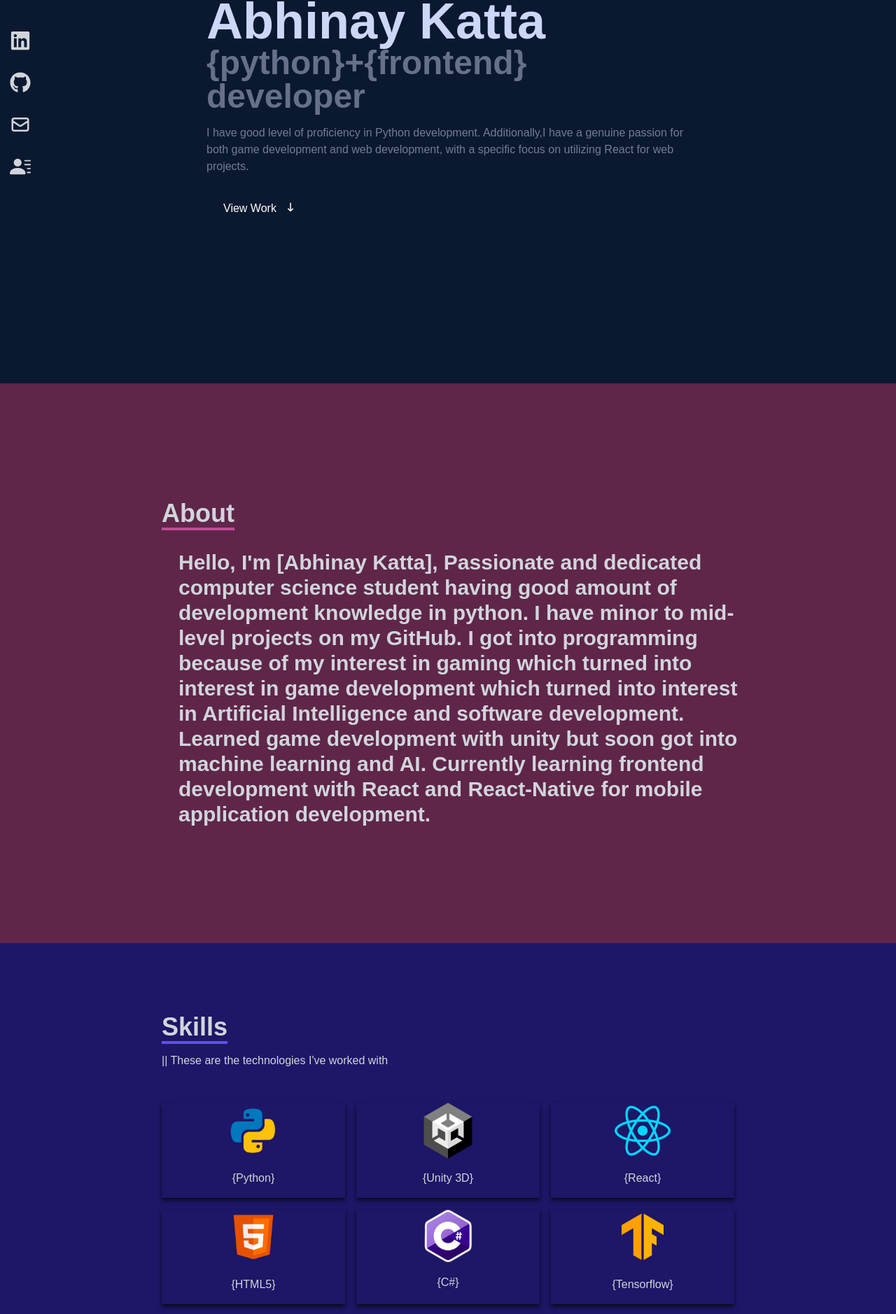
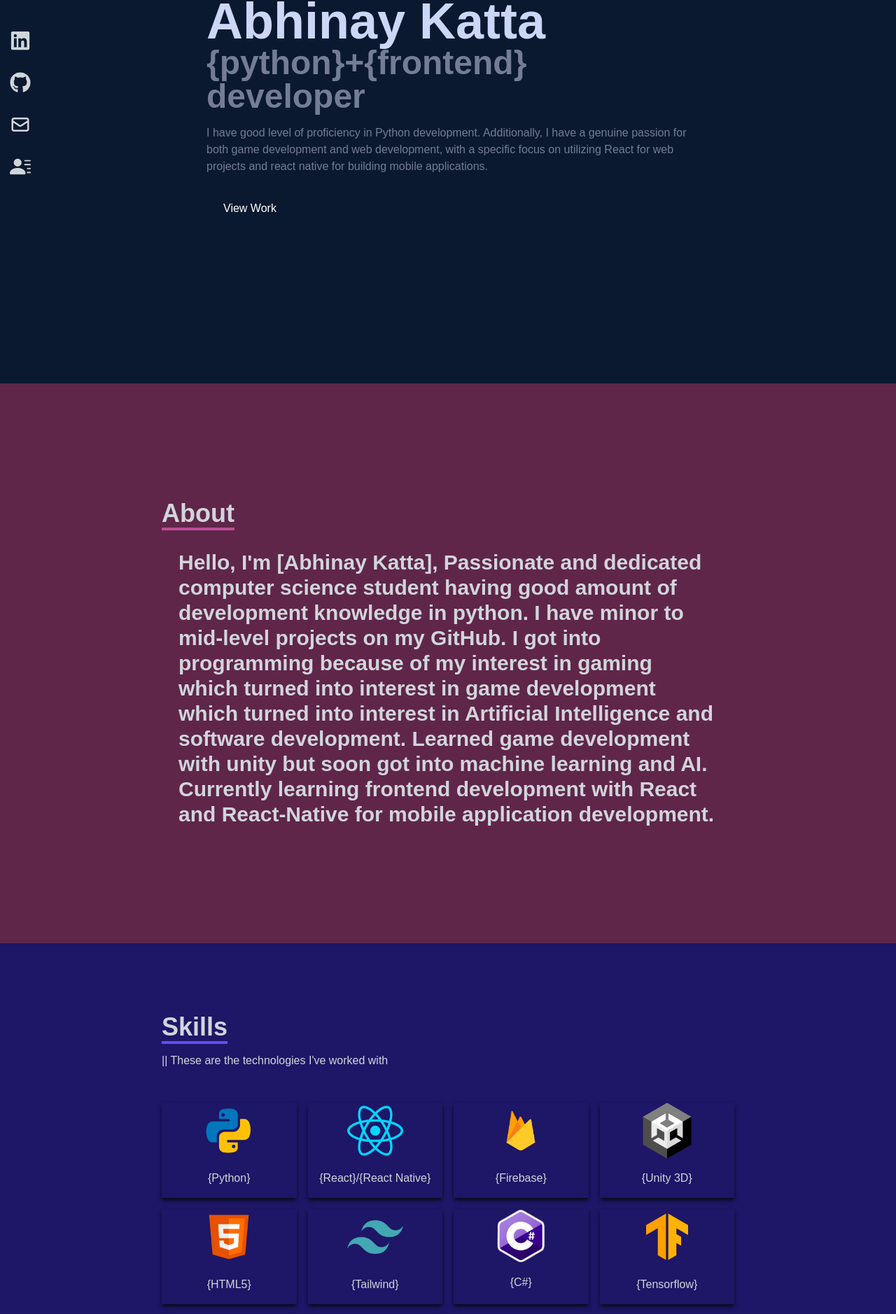
Before and after one commit to abhikatta/portfolio, a React (Create React App) app: page / in a window 1280 px wide. Shown: the part 252-2130 px from the top of the page at 70% size. Built offline with nearby package versions, Linux system fonts and the light colour scheme.

Commit message:
maintenance update

```diff
--- a/src/components/About.jsx
+++ b/src/components/About.jsx
@@ -13,7 +13,7 @@ const About = () => {
           </div>
           <div></div>
         </div>
-        <div className="max-w-[850px] w-full grid sm:grid-cols-1 gap-8 pl-10">
+        <div className="max-w-[850px] w-full grid sm:grid-cols-1 gap-8 pl-10 md:pr-10 sm:pr-10 pr-10">
           <div className="text-3xl font-bold">
             <p>
               {/* Further description */}
--- a/src/components/Contact.jsx
+++ b/src/components/Contact.jsx
@@ -8,12 +8,12 @@ const Contact = () => {
   return (
     <div
       name="contact"
-      className="w-full h-full+10% bg-[#453C67] flex justify-center items-center p-4">
+      className="w-full h-screen bg-[#453C67] flex justify-center items-center p-4">
       <form
         method="POST"
         action="https://getform.io/f/36ce7206-7251-4f1c-8850-6109a00ac661"
         className="flex flex-col max-w-[53.125rem] w-full h-screen">
-        <div className="max-w-[53.125rem] mx-auto p-4 flex flex-col justify-center w-full h-screen">
+        <div className="max-w-[53.125rem] mx-auto p-4 flex flex-col justify-center w-full h-full">
           <div className="pb-8">
             <p className="text-4xl font-bold inline border-b-4 border-[#bca9ff] text-gray-300">
               Contact
--- a/src/components/Home.jsx
+++ b/src/components/Home.jsx
@@ -1,6 +1,5 @@
 import React from "react";
 import "../index.css";
-import { HiArrowNarrowRight } from "react-icons/hi";
 import { Link } from "react-scroll";
 const Home = () => {
   return (
@@ -11,22 +10,20 @@ const Home = () => {
         <h1 className="text-4xl sm:text-7xl font-bold text-[#ccd6f6]">
           Abhinay Katta
         </h1>
-        <h2 className="text-3xl sm:text-5xl font-bold animate-pulse text-[#747c96]">
+        <h2 className="text-3xl sm:text-5xl font-bold hover:animate-pulse text-[#747c96]">
           {"{python}+{frontend} developer"}
         </h2>
         <p className="text-[#747c96] py-4 max-w-[780px]">
-          I have good level of proficiency in Python development. Additionally,I
-          have a genuine passion for both game development and web development,
-          with a specific focus on utilizing React for web projects.
+          I have good level of proficiency in Python development. Additionally,
+          I have a genuine passion for both game development and web
+          development, with a specific focus on utilizing React for web projects
+          and react native for building mobile applications.
         </p>
-        {/* bs Text */}
+
         <div>
           <Link className="group" to="work" smooth={true} duration={500}>
-            <button className="text-white group border-[#5a87a5] rounded-xl px-6 py-3 my-2 flex items-center transition-colors duration-500 hover:bg-[#5a87a5] hover:border-[#5a87a5]">
+            <button className="text-white border-[#5a87a5] rounded-xl px-6 py-3 my-2 flex items-center transition-colors duration-500 hover:bg-[#5a87a5] hover:border-[#5a87a5]">
               View Work
-              <span className=" group-hover:translate-y-0.5 w-3 duration-300">
-                <HiArrowNarrowRight className="ml-3 mt-[-4px] rotate-90" />
-              </span>
             </button>
           </Link>
         </div>
--- a/src/components/Navbar.jsx
+++ b/src/components/Navbar.jsx
@@ -19,27 +19,27 @@ const Navbar = () => {
       </div>
       <ul className="hidden lg:flex">
         {/*if size > medium its flex else hidden */}
-        <li>
+        <li className="hover:underline hover:underline-offset-4">
           <Link to="home" smooth={true} duration={500}>
             Home
           </Link>
         </li>
-        <li>
+        <li className="hover:underline hover:underline-offset-4">
           <Link to="about" smooth={true} duration={500}>
             About
           </Link>
         </li>
-        <li>
+        <li className="hover:underline hover:underline-offset-4">
           <Link to="skills" smooth={true} duration={500}>
             Skills
           </Link>
         </li>
-        <li>
+        <li className="hover:underline hover:underline-offset-4">
           <Link to="work" smooth={true} duration={500}>
             Work
           </Link>
         </li>
-        <li>
+        <li className="hover:underline hover:underline-offset-4">
           <Link to="contact" smooth={true} duration={500}>
             Contact
           </Link>
@@ -83,7 +83,7 @@ const Navbar = () => {
         </li>
       </ul>
       {/* socials */}
-      <div className="hidden sm:flex fixed flex-col top-[35%] left-0">
+      <div className="hidden fixed md:flex lg:flex sm:hidden flex-col top-[35%] left-0">
         <ul>
           <li className="w-[160px] h-[60px] flex justify-between items-center ml-[-100px] hover:ml-[-10px] duration-300">
             <a
--- a/src/components/Skills.jsx
+++ b/src/components/Skills.jsx
@@ -7,6 +7,7 @@ import Tailwind from "../assets/tailwind.png";
 import Flask from "../assets/flask.jpg";
 import GitIcon from "../assets/git.png";
 import Unity from "../assets/unity.png";
+import Firebase from "../assets/firebase.png";
 import C_Sharp from "../assets/c_sharp.png";
 const Skills = () => {
   return (
@@ -20,7 +21,7 @@ const Skills = () => {
         </div>
 
         {/* container for icons */}
-        <div className="w-full grid grid-cols-2 sm:grid-cols-3 gap-4 text-center py-8">
+        <div className="w-full grid grid-cols-2 lg:grid-cols-4 gap-4 text-center py-8">
           <div className="shadow-md shadow-[#040c16] hover:scale-110 duration-500">
             <a href="https://www.python.org/">
               <img
@@ -31,24 +32,42 @@ const Skills = () => {
             </a>
           </div>
           <div className="shadow-md shadow-[#040c16] hover:scale-110 duration-500">
+            <a href="https://react.dev/">
+              <img
+                src={ReactIcon}
+                alt="skill-icon"
+                className="w-20 mx-auto "></img>
+              <p className="my-4">{"{React}/{React Native}"}</p>
+            </a>
+          </div>
+          <div className="shadow-md shadow-[#040c16] hover:scale-110 duration-500">
+            <a href="https://firebase.google.com/">
+              <img
+                src={Firebase}
+                alt="skill-icon"
+                className="w-20 mx-auto "></img>
+              <p className="my-4">{"{Firebase}"}</p>
+            </a>
+          </div>
+          <div className="shadow-md shadow-[#040c16] hover:scale-110 duration-500">
             <a href="https://unity.com/">
               <img src={Unity} alt="skill-icon" className="w-20 mx-auto "></img>
               <p className="my-4">{"{Unity 3D}"}</p>
             </a>
           </div>
           <div className="shadow-md shadow-[#040c16] hover:scale-110 duration-500">
-            <a href="https://react.dev/">
-              <img
-                src={ReactIcon}
-                alt="skill-icon"
-                className="w-20 mx-auto "></img>
-              <p className="my-4">{"{React}"}</p>
+            <a href="https://html.com/">
+              <img src={HTML} alt="skill-icon" className="w-20 mx-auto "></img>
+              <p className="my-4">{"{HTML5}"}</p>
             </a>
           </div>
           <div className="shadow-md shadow-[#040c16] hover:scale-110 duration-500">
-            <a href="https://html.com/">
-              <img src={HTML} alt="skill-icon" className="w-20 mx-auto "></img>
-              <p className="my-4">{"{HTML5}"}</p>
+            <a href="https://tailwindcss.com/">
+              <img
+                src={Tailwind}
+                alt="skill-icon"
+                className="w-20 mx-auto "></img>
+              <p className="my-4">{"{Tailwind}"}</p>
             </a>
           </div>
           <div className="shadow-md shadow-[#040c16] hover:scale-110 duration-500">
@@ -67,15 +86,6 @@ const Skills = () => {
                 alt="skill-icon"
                 className="w-20 mx-auto "></img>
               <p className="my-4">{"{Tensorflow}"}</p>
-            </a>
-          </div>
-          <div className="shadow-md shadow-[#040c16] hover:scale-110 duration-500">
-            <a href="https://tailwindcss.com/">
-              <img
-                src={Tailwind}
-                alt="skill-icon"
-                className="w-20 mx-auto "></img>
-              <p className="my-4">{"{Tailwind}"}</p>
             </a>
           </div>
           <div className="shadow-md shadow-[#040c16] hover:scale-110 duration-500">
--- a/src/components/Work.jsx
+++ b/src/components/Work.jsx
@@ -7,7 +7,11 @@ import Project4 from "../assets/project4.png";
 // Workimg from assets
 const Work = () => {
   return (
-    <div name="work" className="w-full lg:h-full  text-gray-300 bg-[#166e29]">
+    // <div name="work" className="w-full lg:h-full text-gray-300 bg-[#166e29]">
+
+    <div
+      name="work"
+      className="w-full h-screen bg-[#ac3c67] flex justify-center items-center p-4">
       {/* main container */}
       <div className="max-w-[53.125rem] mx-auto p-4 flex flex-col justify-center w-full h-screen">
         <div className="pb-8">
@@ -17,17 +21,22 @@ const Work = () => {
           <p className="py-6 ">||This is some of my work</p>
         </div>
         {/* items container */}
-        <div className="grid sm:grid-cols-2  md:grid-cols-3 gap-4">
+        <div className="grid grid-cols-2 lg:grid-cols-3 gap-4">
           {/* grid container */}
           {/* project 0 */}
           <div
             style={{ backgroundImage: `url(${Project0})` }}
             className="shadow-lg shadow-[#040c16] group container hover:scale-105 duration-300 rounded-md flex justify-center items-center mx-auto content-div">
             {/* hover effects */}
-            <div className="opacity-0 group-hover:opacity-100">
+            <div className="opacity-0 group-hover:opacity-100 px-2">
               <span className="text-2xl font-bold text-white tracking-wider">
                 JoBo
               </span>
+              <p className="text-sm font-bold text-white tracking-wider">
+                A mobile application written in react native that converts
+                handwritten text to digital text using hugging face's TrOCR
+                model.
+              </p>
               <div className="pt-8 text-center">
                 <a href="https://github.com/abhikatta/JoBo">
                   <button className="text-center rounded-lg px-4 py-3 m-2 bg-white text-gray-700 font-bold text-lg">
@@ -47,10 +56,13 @@ const Work = () => {
             style={{ backgroundImage: `url(${Project2})` }}
             className="shadow-lg shadow-[#040c16] group container hover:scale-105 duration-300 rounded-md flex justify-center items-center mx-auto content-div">
             {/* hover effects */}
-            <div className="opacity-0 group-hover:opacity-100">
+            <div className="opacity-0 group-hover:opacity-100 px-2">
               <span className="text-2xl font-bold text-white tracking-wider">
                 Webber
               </span>
+              <p className="text-sm font-bold text-white tracking-wider">
+                A simple voice assistant for windows written in python.
+              </p>
               <div className="pt-8 text-center">
                 <a href="https://github.com/abhikatta/Webber/releases/download/proto1/Webber.zip">
                   <button className="text-center rounded-lg px-4 py-3 m-2 bg-white text-gray-700 font-bold text-lg">
@@ -70,10 +82,15 @@ const Work = () => {
             style={{ backgroundImage: `url(${Project1})` }}
             className="shadow-lg shadow-[#040c16] group  hover:scale-105 duration-300 container rounded-md flex justify-center items-center mx-auto content-div">
             {/* hover effects */}
-            <div className="opacity-0 group-hover:opacity-100">
+            <div className="opacity-0 group-hover:opacity-100 px-2">
               <span className="text-2xl font-bold text-white tracking-wider">
                 TimeTableTuner
               </span>
+              <p className="text-sm font-bold text-white tracking-wider">
+                A flask app that shows current time and class from a
+                auto-cleaned excel sheet.
+              </p>
+
               <div className="pt-8 text-center">
                 <a href="https://github.com/abhikatta/TimeTableTuner">
                   <button className="text-center rounded-lg px-4 py-3 m-2 bg-white text-gray-700 font-bold text-lg">
@@ -93,10 +110,14 @@ const Work = () => {
             style={{ backgroundImage: `url(${Project3})` }}
             className="shadow-lg shadow-[#040c16] group container hover:scale-105 duration-300 rounded-md flex justify-center items-center mx-auto content-div">
             {/* hover effects */}
-            <div className="opacity-0 group-hover:opacity-100 ">
+            <div className="opacity-0 group-hover:opacity-100 px-2">
               <span className="text-2xl font-bold text-white tracking-wider">
                 Portfolio Website
               </span>
+              <p className="text-sm font-bold text-white tracking-wider">
+                Portfolio website written in react and tailwind css. Deployed to
+                github pages.
+              </p>
               <div className="pt-8 text-center">
                 <a href="https://abhikatta.github.io/portfolio">
                   <button className="text-center rounded-lg px-4 py-3 m-2 bg-white text-gray-700 font-bold text-lg">
@@ -118,10 +139,14 @@ const Work = () => {
             }}
             className="shadow-lg shadow-[#040c16] group container rounded-md flex hover:scale-105 duration-300 justify-center items-center mx-auto content-div">
             {/* hover effects */}
-            <div className="opacity-0 group-hover:opacity-100">
+            <div className="opacity-0 group-hover:opacity-100 px-2">
               <span className="text-2xl font-bold text-white tracking-wider">
                 Spamde
               </span>
+              <p className="text-sm font-bold text-white tracking-wider">
+                A windows widget app that can spam a given text in any chat app
+                or anywhere where a text can be typed.
+              </p>
               <div className="pt-8 text-center">
                 <a href="https://github.com/Abhinay-Katta/Spam-with-Python/releases/download/v1.0.0/spamde.exe">
                   <button className="text-center rounded-lg px-4 py-3 m-2 bg-white text-gray-700 font-bold text-lg">
```
Also changed, not shown: src/assets/firebase.png (added).
